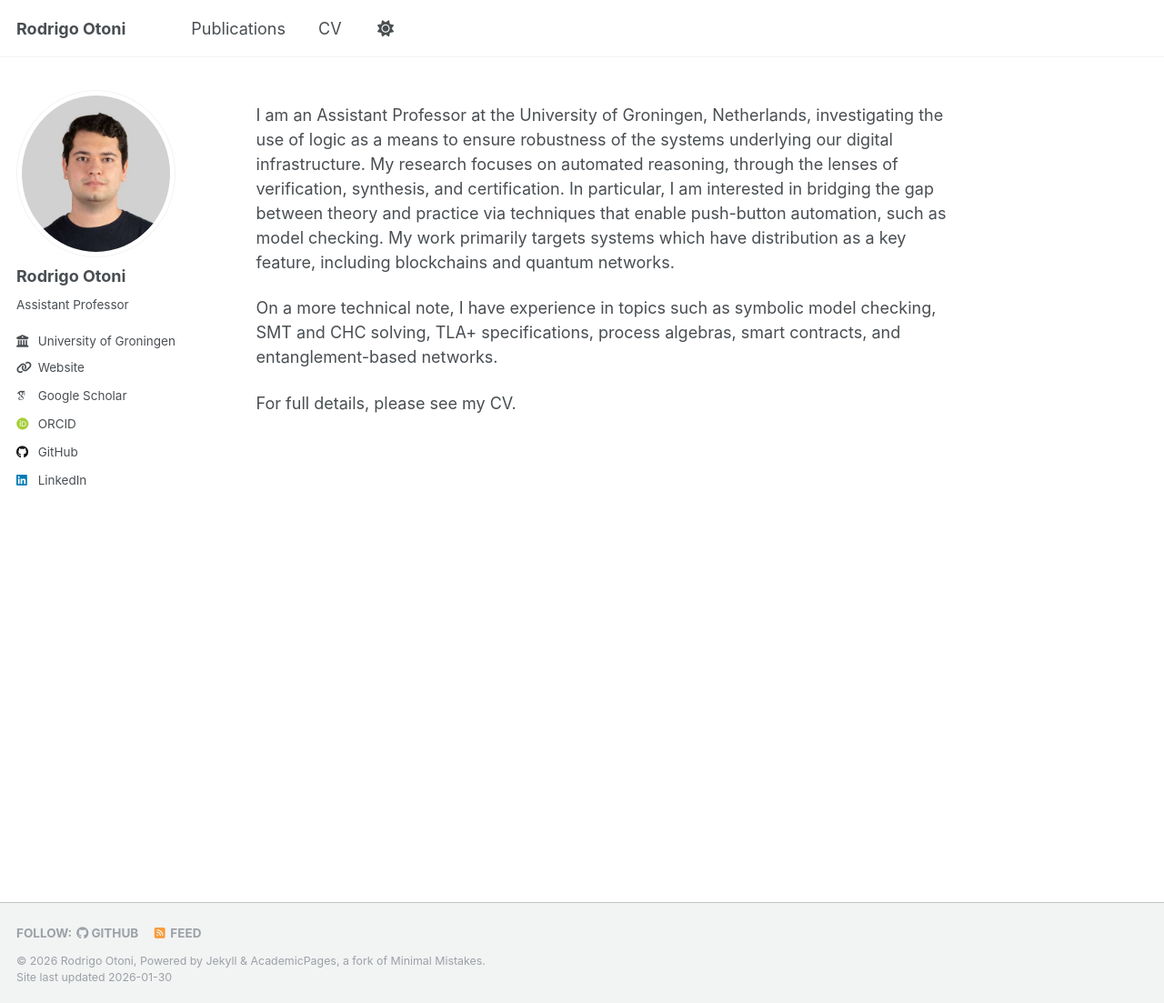
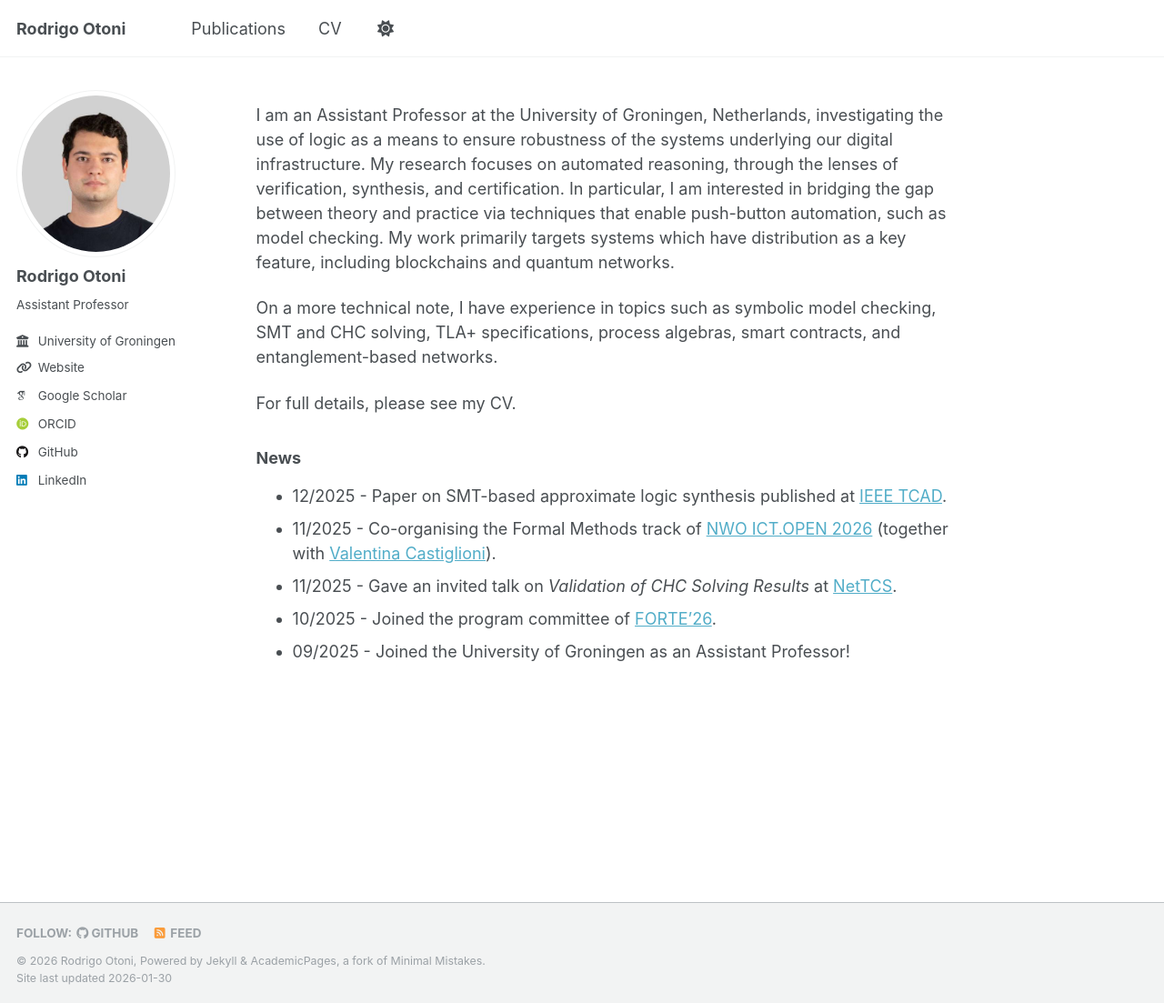
Before and after one commit to rodrigo7491/rodrigo7491.github.io, a Jekyll site: the page built from _pages/about.md, in a window 1280 px wide and 1103 px high. Shown: the whole window at 91% size. Built offline with Jekyll 4.4.1, drawn with Linux system fonts in a browser that asks for light colours; some web fonts are replaced.

Commit message:
add news to about file

```diff
--- a/_pages/about.md
+++ b/_pages/about.md
@@ -12,3 +12,17 @@ I am an Assistant Professor at the University of Groningen, Netherlands, investi
 On a more technical note, I have experience in topics such as symbolic model checking, SMT and CHC solving, TLA+ specifications, process algebras, smart contracts, and entanglement-based networks.
 
 For full details, please see my CV.
+
+### News
+
+- 12/2025 - Paper on SMT-based approximate logic synthesis published at [IEEE TCAD].
+- 11/2025 - Co-organising the Formal Methods track of [NWO ICT.OPEN 2026] (together with [Valentina Castiglioni]).
+- 11/2025 - Gave an invited talk on *Validation of CHC Solving Results* at [NetTCS].
+- 10/2025 - Joined the program committee of [FORTE'26].
+- 09/2025 - Joined the University of Groningen as an Assistant Professor!
+
+[IEEE TCAD]: https://ieeexplore.ieee.org/xpl/RecentIssue.jsp?punumber=43
+[Valentina Castiglioni]: https://sites.google.com/view/valentinacastiglioni
+[NWO ICT.OPEN 2026]: https://ictopen.nl
+[NetTCS]: https://nettcs.cs.ru.nl
+[FORTE'26]: https://www.discotec.org/2026/forte
```
